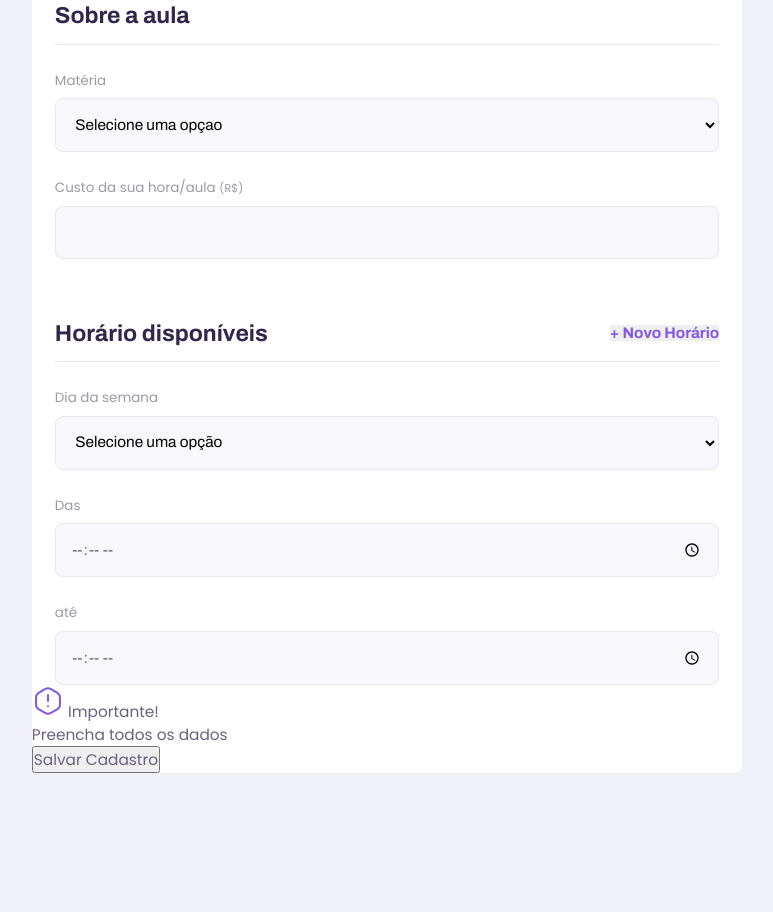
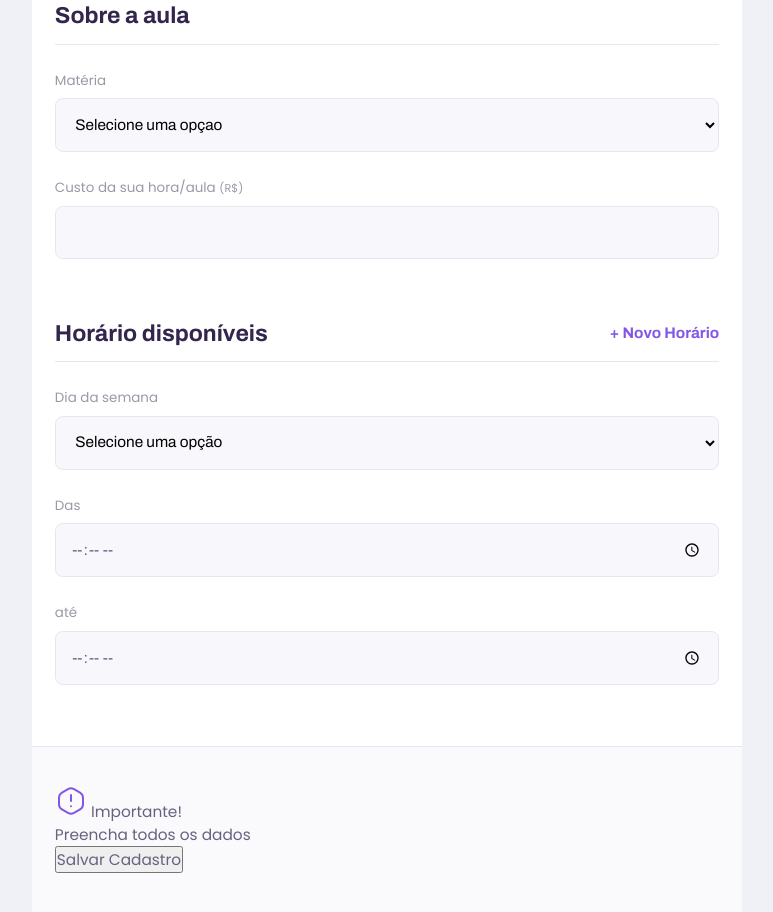
Before and after one commit to adamdiasdias/Practicing-Html5-CSS3-Javascript, a plain HTML site: page give-classes.html in a window 1280 px wide. Shown: the part 1006-1918 px from the top of the page, without its empty margins (253-1026 px from the left). Before the commit the page ends 1779 px from the top, so only its background shows below. Drawn offline with Linux system fonts and the light colour scheme.

Commit message:
Iniciei adicionando bordas e preenchimento e modifiquei cor de funto

```diff
--- a/styles/partials/page-give-classes.css
+++ b/styles/partials/page-give-classes.css
@@ -39,7 +39,7 @@
 }
 
 #page-give-classes fieldset legend button {
-    background-color: none;
+    background: none;
     border: 0;
 
     color: var(--color-primary);
@@ -48,7 +48,7 @@
 
     cursor: pointer;
 
-    transition: 1;
+    transition: 0.2s;
 
 }
 #page-give-classes fieldset legend button:hover{
@@ -67,6 +67,17 @@
 }
 
 
+#page-give-classes main footer {
+    padding: 4rem 2.4rem;
+
+    background: var(--color-box-footer);
+    border-top: 1px solid var(--color-line-in-white);
+    margin-top: 6.4rem;
+}
+
+#page-give-classes main footer p{
+
+}
 
 
 
```
